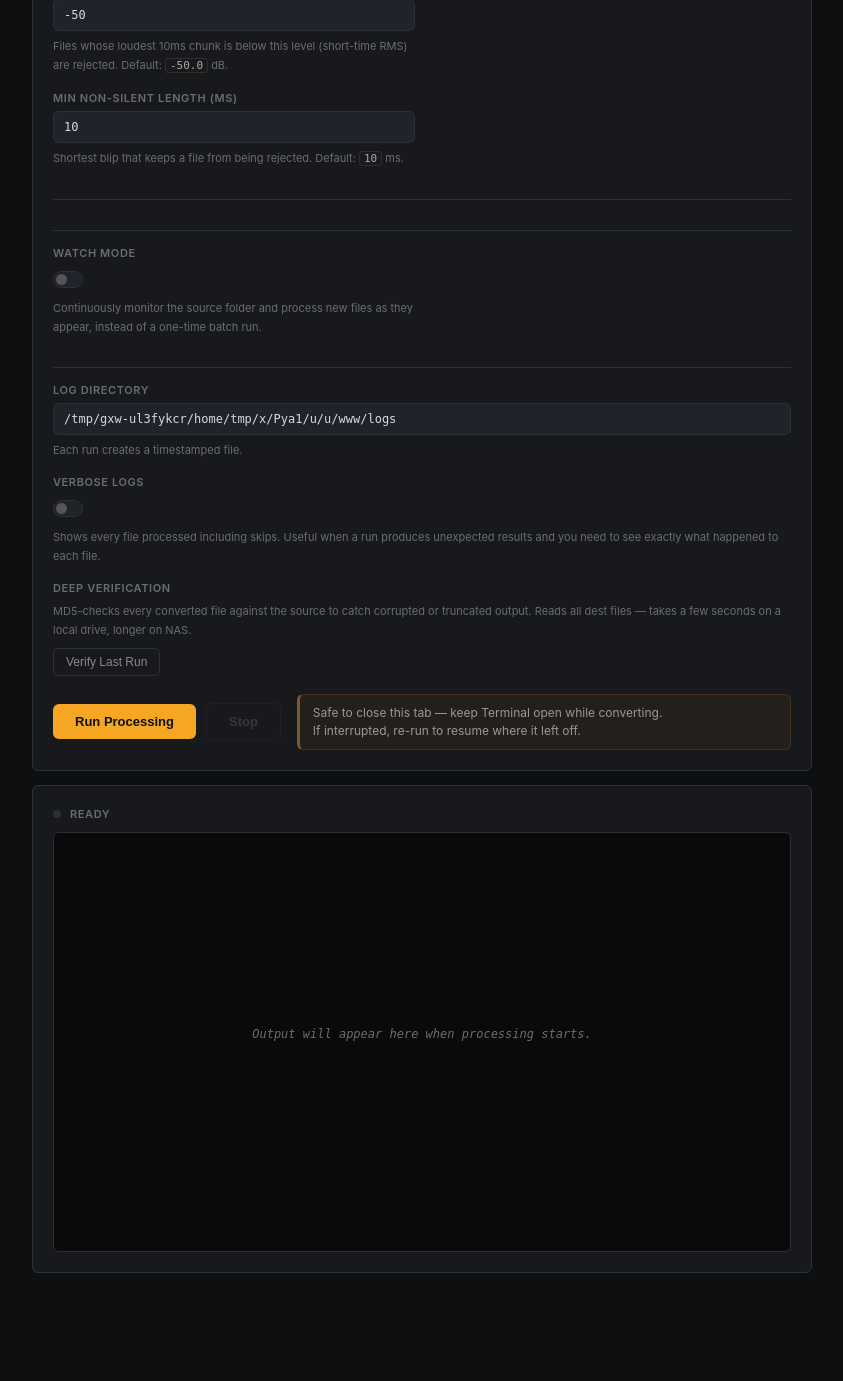
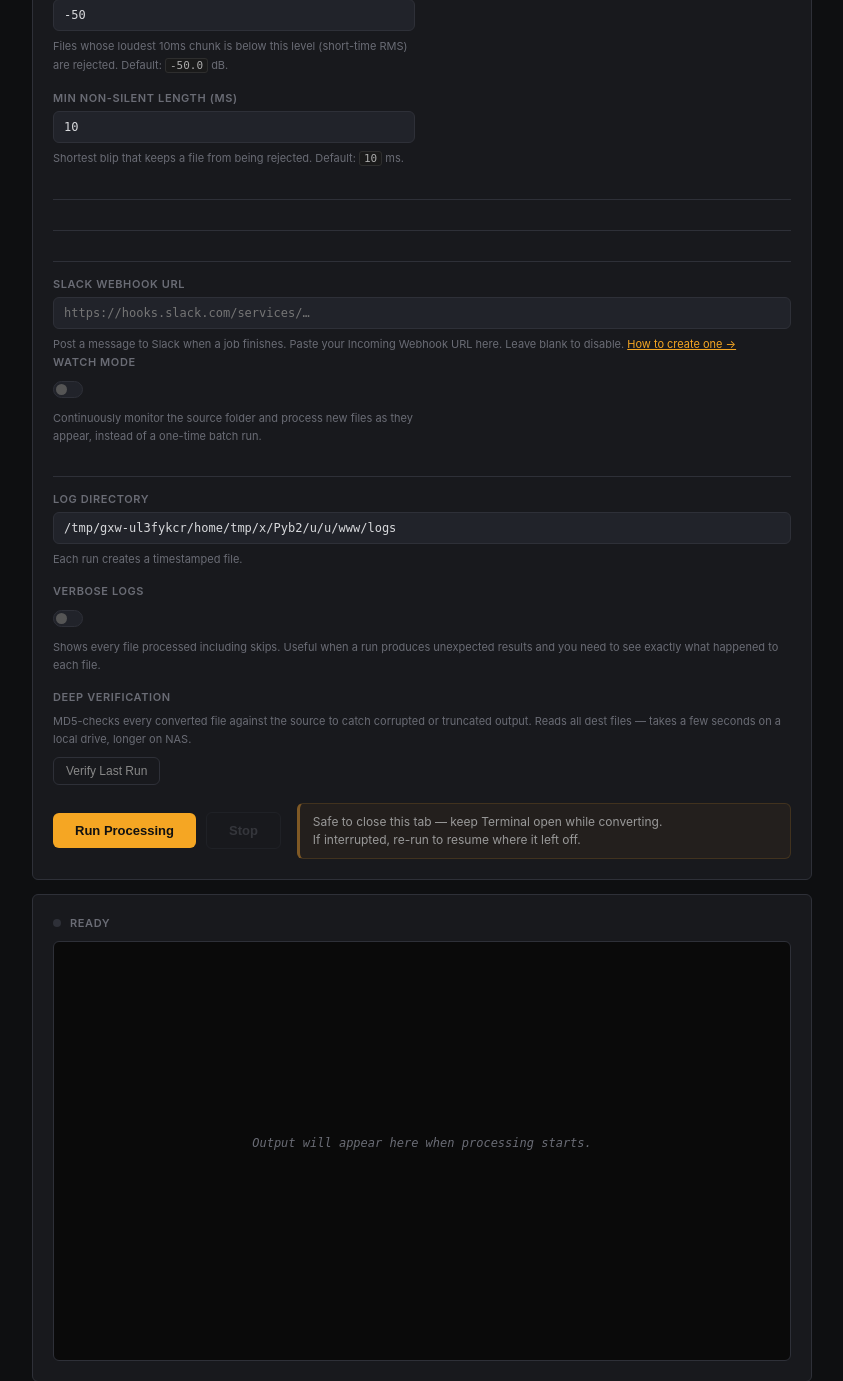
Before and after one commit to scottie8392/ghost-processing, a Flask app: page / in a window 1280 px wide, after a click on "ADVANCED". Shown: the part 790-2171 px from the top of the page, without its empty margins (218-1061 px from the left). Before the commit the page ends 2063 px from the top, so only its background shows below. Run offline with Flask 3, Linux system fonts and the light colour scheme; data that the repository does not hold is empty.

Commit message:
Sprint 7d: Slack webhook notification on job completion
- slack_webhook_url field in Advanced > Notifications section
- Persisted in profile.json; restored on page load
- On job completion (non-dry-run), POSTs Slack block message:
  status icon + job name + counts (converted/copied/merged/silent/skipped)
- Uses urllib.request — no new dependencies
- Skipped on dry runs; silent failure (webhook errors never surface to UI)

Co-Authored-By: Claude Sonnet 4.6 <noreply@anthropic.com>

```diff
--- a/app.py
+++ b/app.py
@@ -176,6 +176,8 @@ DEFAULT_PROFILE = {
     "enable_script_remount": False,
     "run_mode": "nas",
     "saved_sources": [],
+    # Notifications
+    "slack_webhook_url": "",
 }
 
 # Runtime state
@@ -858,6 +860,49 @@ def run():
                     )
                 except Exception:
                     pass
+
+            # Slack webhook notification (all platforms, including Docker)
+            slack_url = (data.get("slack_webhook_url") or "").strip()
+            if slack_url and not config.get("dry_run", False):
+                try:
+                    if rc == 0:
+                        status_icon, status_text = "✅", "complete"
+                    elif _stop_requested:
+                        status_icon, status_text = "⏹", "stopped"
+                    else:
+                        status_icon, status_text = "❌", "finished with errors"
+
+                    parts = []
+                    if converted: parts.append(f"{converted} converted")
+                    if copied:    parts.append(f"{copied} copied")
+                    if merged:    parts.append(f"{merged} merged")
+                    if rejected:  parts.append(f"{rejected} silent")
+                    if skipped:   parts.append(f"{skipped} skipped")
+                    counts = " • ".join(parts) if parts else "no files processed"
+
+                    payload = {
+                        "blocks": [
+                            {
+                                "type": "section",
+                                "text": {
+                                    "type": "mrkdwn",
+                                    "text": (
+                                        f"{status_icon} *Ghost Processing — {job_name} {status_text}*\n"
+                                        f"{counts}"
+                                    )
+                                }
+                            }
+                        ]
+                    }
+                    req = urllib.request.Request(
+                        slack_url,
+                        data=json.dumps(payload).encode(),
+                        headers={"Content-Type": "application/json"},
+                        method="POST",
+                    )
+                    urllib.request.urlopen(req, timeout=10)
+                except Exception:
+                    pass
         except Exception as e:
             err_entry = {"type": "error", "message": str(e)}
             _log_ring.append(err_entry)
--- a/templates/index.html
+++ b/templates/index.html
@@ -952,6 +952,16 @@
 
         <!-- Watch Mode -->
         <div class="adv-section">
+          <!-- Notifications -->
+          <div class="adv-section">
+            <div class="field">
+              <label class="field-label">Slack Webhook URL</label>
+              <input type="text" id="slack_webhook_url"
+                     placeholder="https://hooks.slack.com/services/…">
+              <div class="hint">Post a message to Slack when a job finishes. Paste your Incoming Webhook URL here. Leave blank to disable. <a href="https://api.slack.com/messaging/webhooks" target="_blank" rel="noopener" style="color:var(--accent)">How to create one →</a></div>
+            </div>
+          </div>
+
           <div class="row">
             <div class="field">
               <label class="field-label" for="watch_mode">Watch Mode</label>
@@ -1173,6 +1183,7 @@
     watch_mode:         false,
     stability_wait_sec: 60,
     log_dir:            '',
+    slack_webhook_url:  '',
   };
 
   function toggleUnpairedOption() {
@@ -1288,6 +1299,7 @@
     setChk('watch_mode',         p.watch_mode);
     setVal('stability_wait_sec', p.stability_wait_sec != null ? p.stability_wait_sec : DEFAULTS.stability_wait_sec);
     setVal('log_dir',            p.log_dir            || DEFAULTS.log_dir);
+    setVal('slack_webhook_url',  p.slack_webhook_url  || '');
     toggleWatchFields();
   }
 
@@ -1314,6 +1326,7 @@
       watch_mode:         document.getElementById('watch_mode').checked,
       stability_wait_sec: parseInt(document.getElementById('stability_wait_sec').value) || 60,
       log_dir:            document.getElementById('log_dir').value.trim(),
+      slack_webhook_url:  document.getElementById('slack_webhook_url').value.trim(),
     };
   }
 
@@ -2364,6 +2377,7 @@
       setChk('watch_mode',         p.watch_mode);
       setVal('stability_wait_sec', p.stability_wait_sec != null ? p.stability_wait_sec : 60);
       setVal('log_dir',            p.log_dir            || '');
+      setVal('slack_webhook_url',  p.slack_webhook_url  || '');
       setSel('run_mode', p.run_mode || 'nas');
 
       // NAS connection history datalist
```
